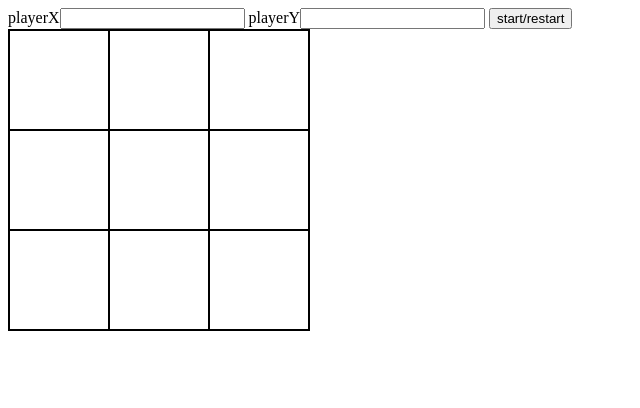
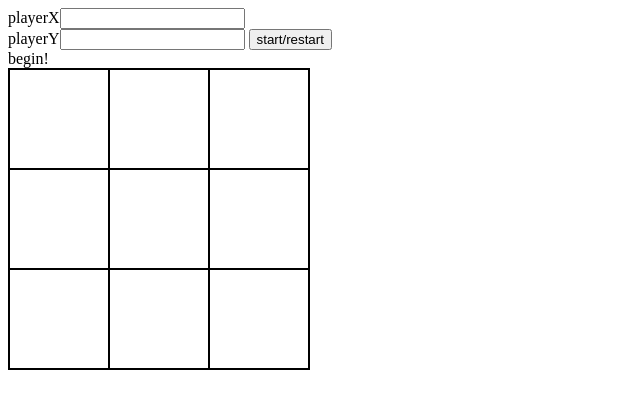
Before and after one commit to Karoliskved/tic-tac-toe, a plain HTML site: page index.html in a window 1280 px wide. Both pictures are taken after a click on the button "start/restart". Shown: the whole page, without its empty margins (0-640 px from the left). Drawn offline with Linux system fonts and the light colour scheme.

Commit message:
change start button behavior

```diff
--- a/index.html
+++ b/index.html
@@ -13,8 +13,10 @@
     <div class="container">
         <div class="controls">
             <label for="p1">playerX</label><input type="text" id="p1">
+            <br>
             <label for="p2">playerY</label><input type="text" id="p2">
             <button type="button" class="start">start/restart</button>
+            <div class="instructions">enter player names</div>
 
         </div>
         <div class="board">
--- a/script.js
+++ b/script.js
@@ -32,8 +32,6 @@ const board = (() => {
         board.cellArray = Array(9).fill("")
         console.log(cellArray)
     }
-
-
     return {
         cellArray,
         displayArray, fillArray
@@ -41,6 +39,9 @@ const board = (() => {
 })();
 const gameFlow = (() => {
     let status = true;
+    let instructions = document.querySelector(".instructions")
+    let p1 = document.getElementById("p1");
+    let p2 = document.getElementById("p2");
     const player1 = player('John', 'X')
     const player2 = player('Bob', 'O')
     const getStatus = () => status;
@@ -48,11 +49,19 @@ const gameFlow = (() => {
         status = !status;
     }
     const handleWin = () => {
+
         if (!status) {
             alert(player1.getName() + " wins!")
+
+
         }
-        else
+        else {
             alert(player2.getName() + " wins!")
+
+        }
+        instructions.textContent = "enter player names"
+
+
     }
     const checkForWin = () => {
         console.log("testing")
@@ -89,7 +98,7 @@ const gameFlow = (() => {
         }
     }
     const startRound = (name1, name2) => {
-        status=true;
+        status = true;
         player1.setName(name1)
         player2.setName(name2)
         /*console.log(player1.getName())
@@ -97,22 +106,25 @@ const gameFlow = (() => {
         board.fillArray()
         board.displayArray()
 
+
     }
+    document.querySelectorAll(".cell").forEach(cell => {
+        cell.addEventListener('click', () => {
+            console.log("why")
+            gameFlow.handlePlay(gameFlow.getStatus(), cell)
+        })
+    })
+    document.querySelector(".start").addEventListener('click', () => {
+        console.log("test")
+        gameFlow.startRound(p1.value, p2.value)
+        instructions.textContent = "begin!"
+
+    })
     return {
         changeStatus, getStatus, handlePlay, startRound, checkForWin
     };
 })();
 
-document.querySelectorAll(".cell").forEach(cell => {
-    cell.addEventListener('click', () => {
-         console.log("why")
-        gameFlow.handlePlay(gameFlow.getStatus(), cell)
-    })
-})
-document.querySelector(".start").addEventListener('click', () => {
-    console.log("test")
-    gameFlow.startRound(document.getElementById("p1").value, document.getElementById("p2").value)
 
-})
 //console.log(board.cellArray)
 board.displayArray()
```
